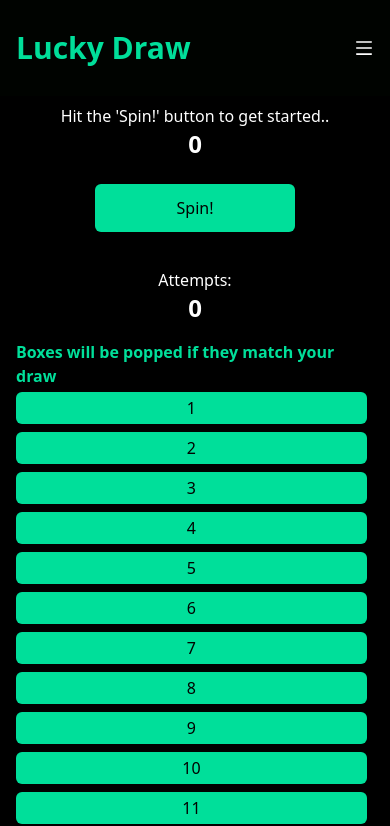
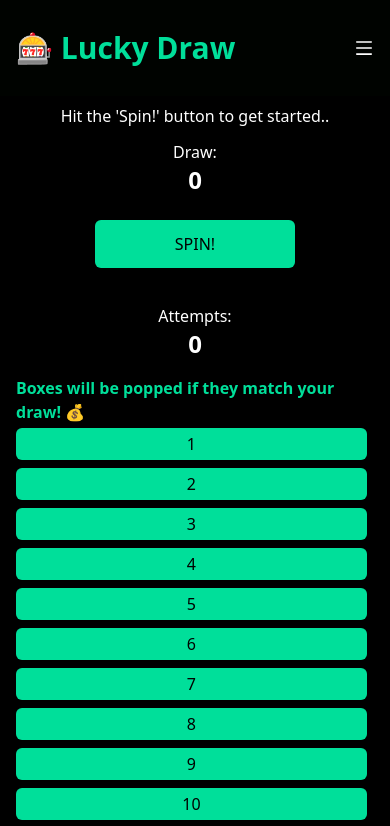
Before and after one commit to benmatela/reactjs-tailwind-css-luckydraw, a React (Create React App) app: page /play in a window 390 px wide. Shown: the top 826 px of the page. Built offline with nearby package versions, Linux system fonts and the light colour scheme.

Commit message:
added gameover screen

```diff
--- a/src/components/Card.jsx
+++ b/src/components/Card.jsx
@@ -3,11 +3,13 @@ import React from "react";
 const Card = (props) => {
   return props.cards.map((num, i) => {
     return (
-      <div key={num} className="flex py-1 my-1 bg-[#00df9a] text-[#000300] w-[98%] rounded-md font-medium">
+      <div
+        key={num}
+        className="flex py-1 my-1 bg-[#00df9a] text-[#000300] w-[98%] rounded-md font-medium">
         <p className="mx-auto">{num}</p>
       </div>
     );
   });
-}
+};
 
 export default Card;
--- a/src/components/Navbar.jsx
+++ b/src/components/Navbar.jsx
@@ -11,7 +11,7 @@ const Navbar = () => {
 
   return (
     <div className="text-white flex justify-between items-center h-24 max-w-[1240px] mx-auto px-4">
-      <h1 className="w-full text-3xl font-bold text-[#00df9a]">Lucky Draw</h1>
+      <h1 className="w-full text-3xl font-bold text-[#00df9a]">🎰 Lucky Draw</h1>
       <ul className="hidden md:flex">
         <li className="p-4">
           <Link to="/">Home</Link>
@@ -46,7 +46,7 @@ const Navbar = () => {
             : "fixed left-[-100%]"
         }>
         <h1 className="w-full text-3xl font-bold text-[#00df9a] mt-8 ml-2">
-          Lucky Draw
+        🎰 Lucky Draw
         </h1>
         <ul className="pt-18 uppercase">
           <li className="p-4 border-b border-gray-600">
--- a/src/components/Play.jsx
+++ b/src/components/Play.jsx
@@ -1,10 +1,13 @@
 import React, { useState } from "react";
 import Card from "./Card";
 import Spin from "./Spin";
+import CelebrateImg from "../assets/celebrate.svg";
 
 const Play = () => {
   const findRange = (start, end) => {
-    return Array(end - start + 1).fill().map((_, idx) => start + idx);
+    return Array(end - start + 1)
+      .fill()
+      .map((_, idx) => start + idx);
   };
   const [cards, setCards] = useState(findRange(1, 50));
 
@@ -20,16 +23,28 @@ const Play = () => {
     <div className="w-full bg-black px-4 text-white">
       <div className="max-w-[1240px] mx-auto grid md:grid-cols-2">
         <div className="flex justify-center">
-          <Spin handleDrawClick={handleDrawClick} />
+          <Spin handleDrawClick={handleDrawClick}  />
         </div>
         <div id="cardsContainer">
-          <div className="mx-auto grid md:grid-cols-4">
-            <Card cards={cards} />
-          </div>
+          {cards.length === 0 ? (
+            <div id="gameOver" className="flex flex-col justify-center mx-auto">
+              <h1 className="mx-auto justify-center font-bold text-white">
+                Congradulations! You won!
+              </h1>
+              <img
+                src={CelebrateImg}
+                alt="cards"
+                className="w-[900px] mx-auto my-4"/>
+            </div>
+          ) : (
+            <div className="mx-auto grid md:grid-cols-4">
+              <Card cards={cards} />
+            </div>
+          )}
         </div>
       </div>
     </div>
   );
-}
+};
 
 export default Play;
--- a/src/components/Spin.jsx
+++ b/src/components/Spin.jsx
@@ -21,20 +21,21 @@ const Spin = ({ handleDrawClick }) => {
         <p className="font-medium mx-auto mt-2 text-white">
           Hit the 'Spin!' button to get started..
         </p>
+        <p className="font-medium mx-auto mt-3 text-white">Draw:</p>
         <h1 className="mx-auto text-white md:text-4xl sm:text-3xl text-2xl font-bold">
           {generatedNumber}
         </h1>
         <button
           className="py-3 my-6 bg-[#00df9a] text-[#000300] w-[200px] rounded-md font-medium mx-auto"
           onClick={handleGenerateRandom}>
-          Spin!
+          SPIN!
         </button>
         <p className="font-medium mx-auto mt-3 text-white">Attempts:</p>
         <h1 className="mx-auto text-white md:text-4xl sm:text-3xl text-2xl font-bold">
           {attempts}
         </h1>
         <h3 className="font-bold mx-auto mt-4 text-[#00df9a]">
-          Boxes will be popped if they match your draw
+          Boxes will be popped if they match your draw! 💰
         </h3>
       </div>
     </div>
```
Also changed, not shown: src/assets/celebrate.svg (added), src/assets/void.svg (added).
